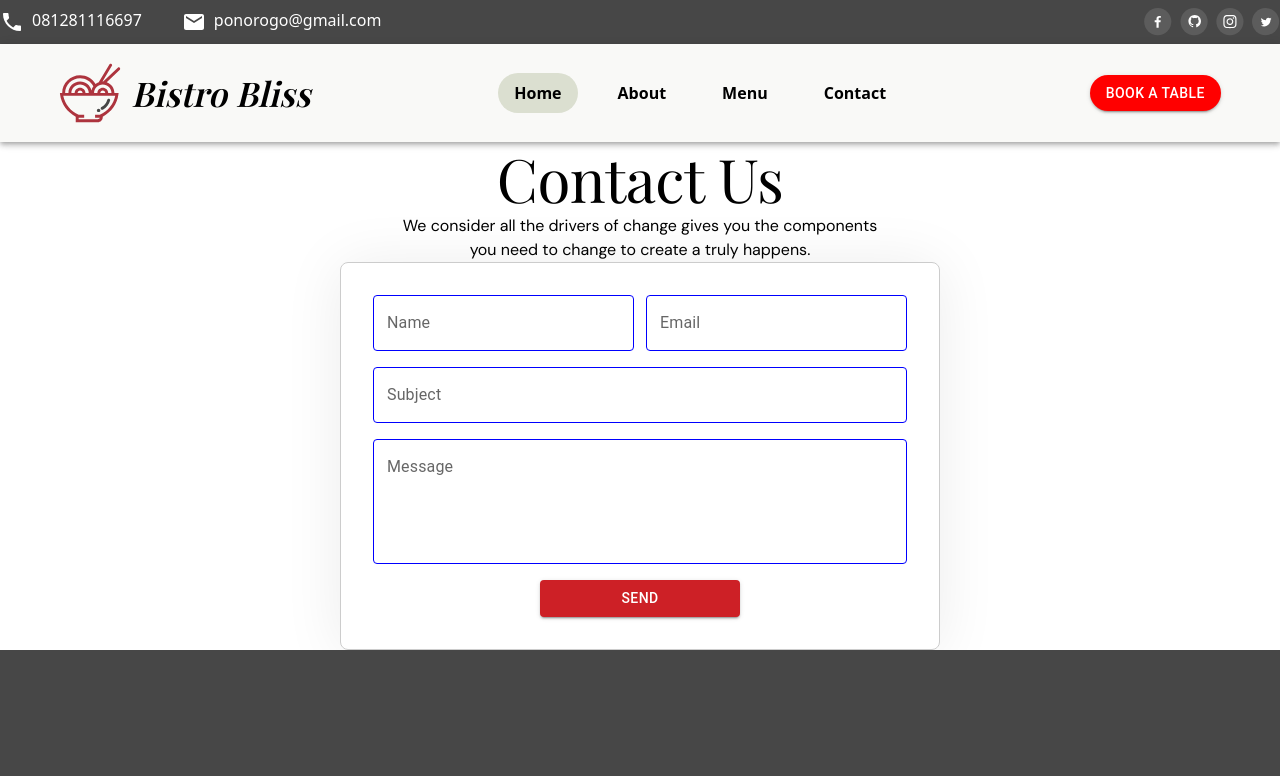
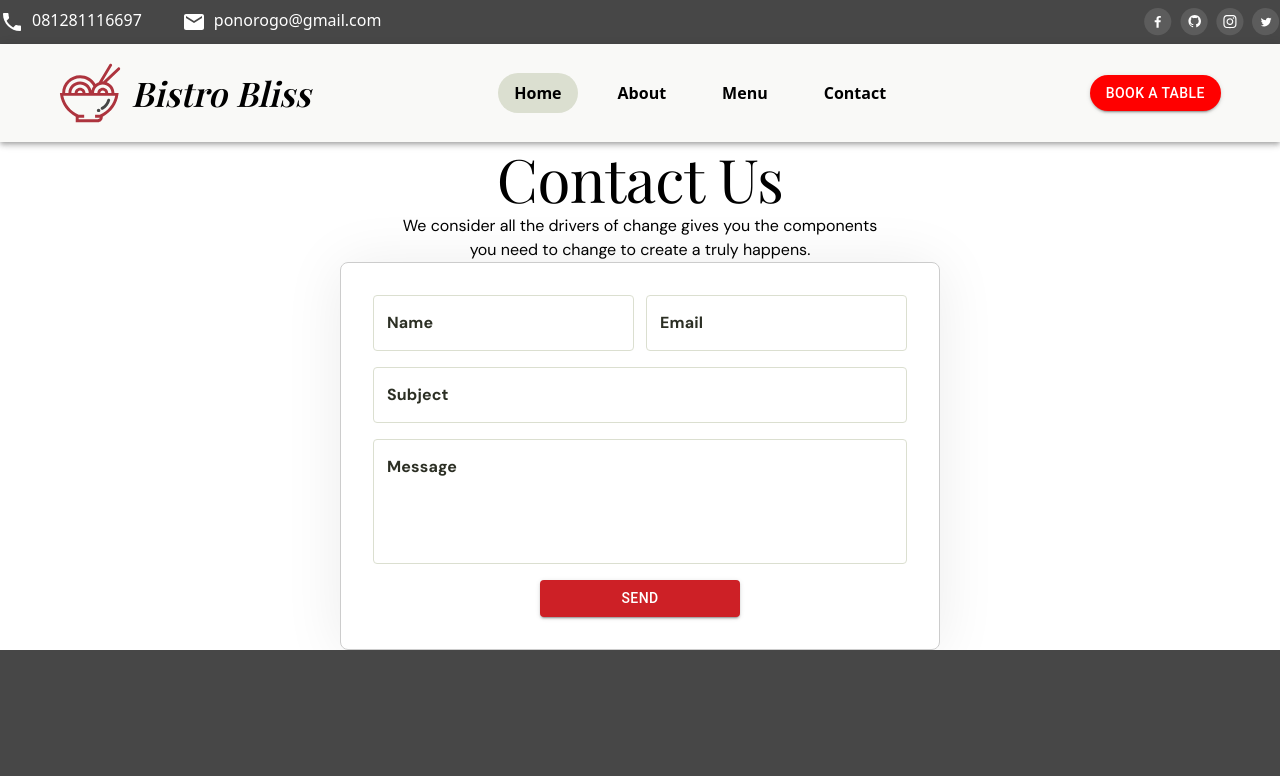
Before and after one commit to Satria-WS/warung-ponorogo, a React (Create React App) app: page /contact in a window 1280 px wide. Shown: the top 776 px of the page. Built offline with nearby package versions, Linux system fonts and the light colour scheme; a web font is replaced by a local one.

Commit message:
adding css input form

```diff
--- a/src/components/contact/contact.css
+++ b/src/components/contact/contact.css
@@ -3,7 +3,9 @@
 
 /* Target the label color !important */
 .MuiInputLabel-root {
-  color: purple ; /* Change to desired label color */
+  font-family: "DM Sans" !important;
+  font-weight: 700 !important;
+  color: #2C2F24 !important;
 }
 
 /* Target the text color inside the input field !important */
@@ -13,7 +15,7 @@
 
 /* Target the border color */
 .MuiOutlinedInput-root fieldset {
-  border-color: blue; /* Change to desired border color */
+  border: 1px solid #DBDFD0;
 }
 
 /* Change border color when input is hovered !important */
@@ -23,7 +25,7 @@
 
 /* Change border color when input is focused */
 .MuiOutlinedInput-root.Mui-focused fieldset {
-  border-color: red; /* Change to color when focused */
+  border-color:  #3498db; /* Change to color when focused */
 }
 
 
```
